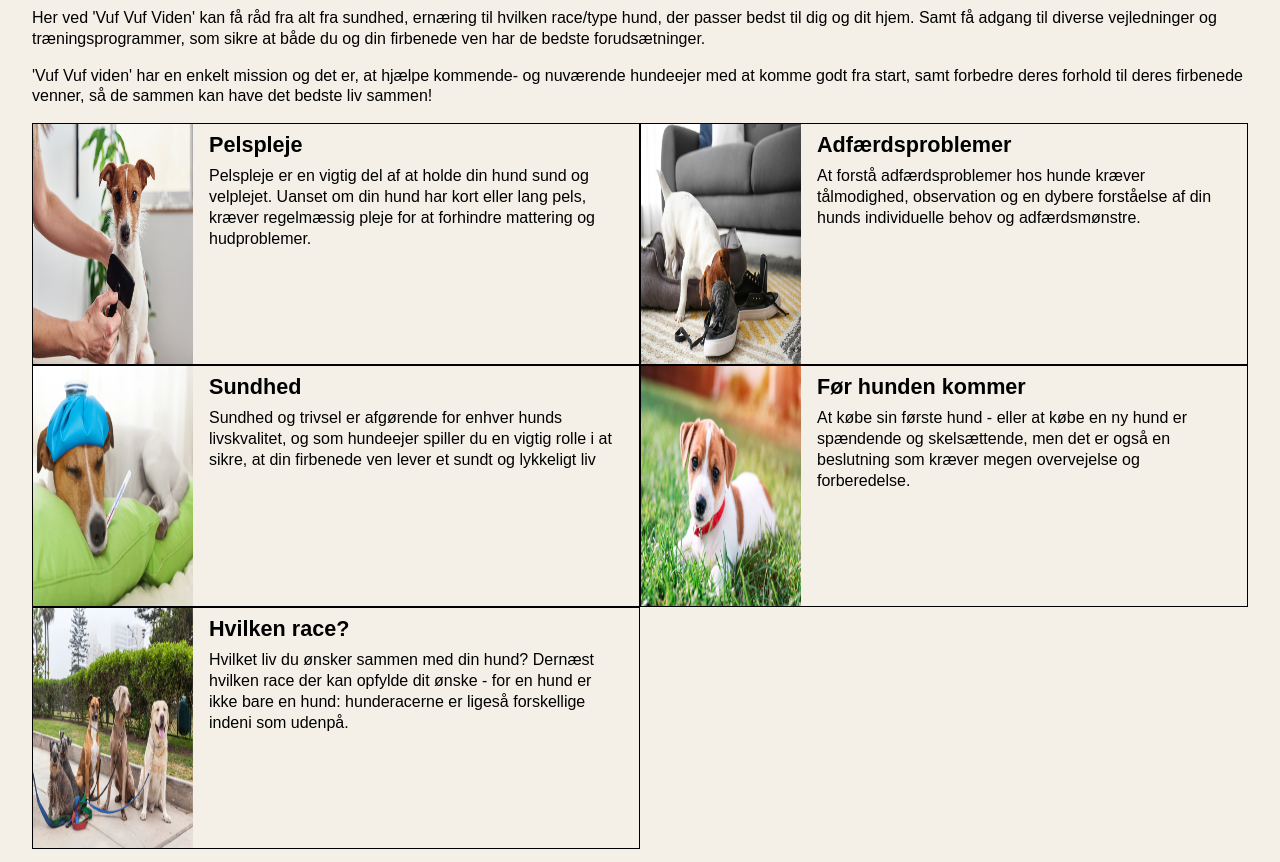
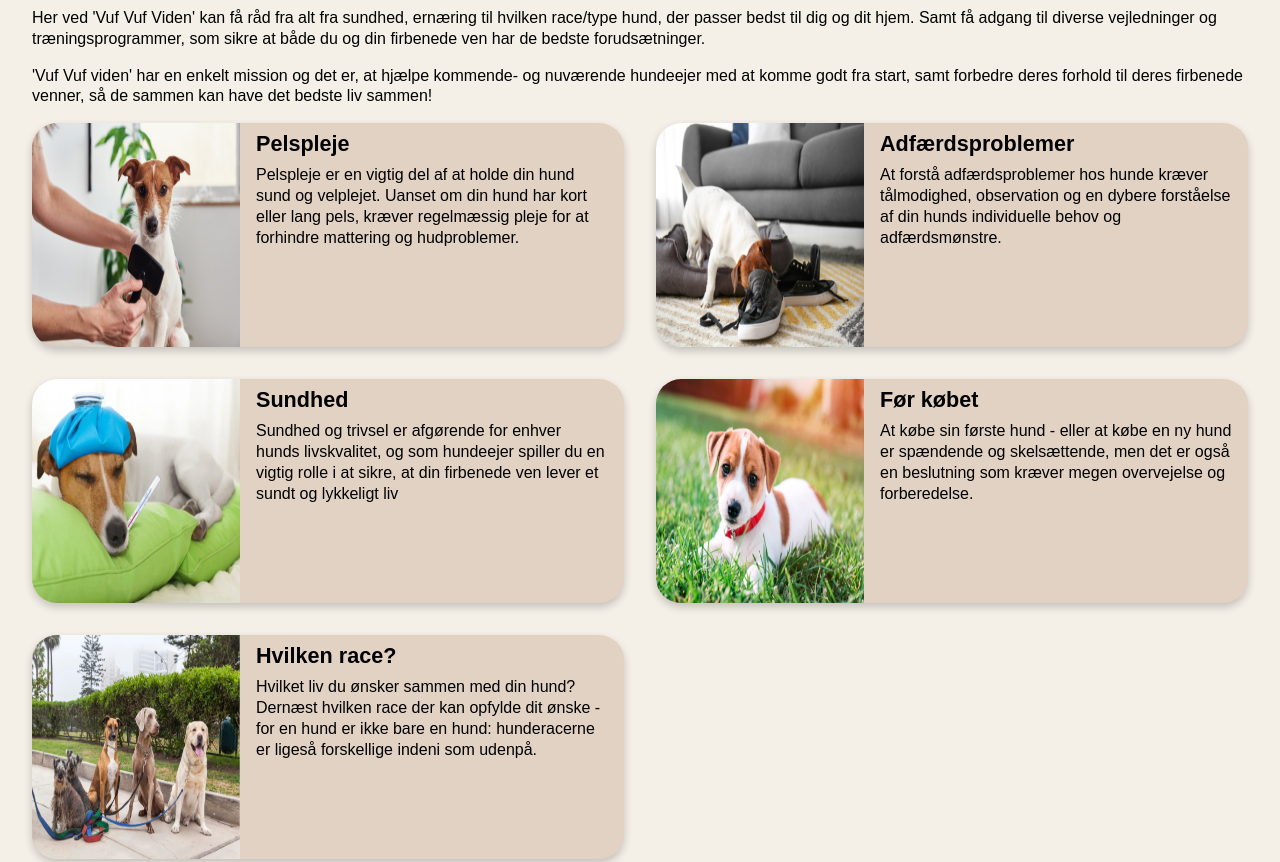
Before and after one commit to anitasteffensen/hunde_viden, a plain HTML site: page index.html in a window 1280 px wide. Shown: the part 860-1722 px from the top of the page. Drawn offline with Linux system fonts and the light colour scheme.

Commit message:
Styled index

```diff
--- a/index.html
+++ b/index.html
@@ -85,7 +85,7 @@
                 <div class="page-navigation hvalp">
                     <img src="img/hvalp.png" alt="jack russell hvalp">
                     <div class="tekst">
-                        <h2>Før hunden kommer</h2>
+                        <h2>Før købet</h2>
                         <p>At købe sin første hund - eller at købe en ny hund er spændende og skelsættende, men det er
                             også en beslutning som kræver megen overvejelse og forberedelse.</p>
 
--- a/racer.scss
+++ b/racer.scss
@@ -16,7 +16,7 @@ main {
     img {
         height: 100%;
         max-height: 13rem;
-        border-radius: 10px;
+        border-radius: 25px;
         float: left;
         margin-right: 1rem;
     }
@@ -65,7 +65,7 @@ main {
         img {
             height: 100%;
             max-height: 20rem;
-            border-radius: 50px;
+            border-radius: 25px;
             margin-right: 0;
         }
 
--- a/styles.scss
+++ b/styles.scss
@@ -16,9 +16,14 @@ main {
 #index-navigation {
 
   .page-navigation {
+    box-shadow: 0 4px 8px 0 rgba(0, 0, 0, 0.2);
+    transition: 0.3s;
+    border-radius: 25px;
 
     img {
       width: 100%;
+      border-top-left-radius: 25px;
+      border-top-right-radius: 25px;
     }
 
     h2 {
@@ -28,6 +33,14 @@ main {
     p {
       margin: 1rem 1rem;
     }
+
+    .tekst {
+      height: 10rem;
+    }
+  }
+
+  .page-navigation:hover {
+    box-shadow: 0 8px 16px 0 rgba(0, 0, 0, 0.2);
   }
 }
 
@@ -37,14 +50,13 @@ main {
 .hvalp,
 .race {
   margin: 2rem auto;
-  border: solid 1px black;
-
-
+  background-color: #E2D2C4;
 }
 
 
 
 @media screen and (min-width: 600px) {
+
 
   #index-navigation {
 
@@ -54,6 +66,10 @@ main {
       img {
         height: 10rem;
         width: 13rem;
+        border-top-left-radius: 25px;
+        border-bottom-left-radius: 25px;
+        border-top-right-radius: 0;
+
       }
 
       h2 {
@@ -72,22 +88,25 @@ main {
   .hvalp,
   .race {
     margin: 2rem auto;
-    border: solid 1px black;
 
 
   }
 }
 
-@media screen and (min-width: 900px) {
+
+
+@media screen and (min-width: 950px) {
+
   #index-navigation {
     display: grid;
     grid-template-columns: 50% 50%;
-
+    gap: 2rem;
+    /*ended up adding margin because pictures didn't align with the sections*/
+    margin: 0 1rem;
 
     .page-navigation {
       img {
-        height: 15rem;
-        width: 10rem;
+        height: 14rem;
       }
 
     }
@@ -100,6 +119,5 @@ main {
       margin: 0 auto;
     }
 
-
   }
 }
```
Also changed, not shown: racer.html (+4 -1 lines), racer.css, styles.css, 2 other files.
